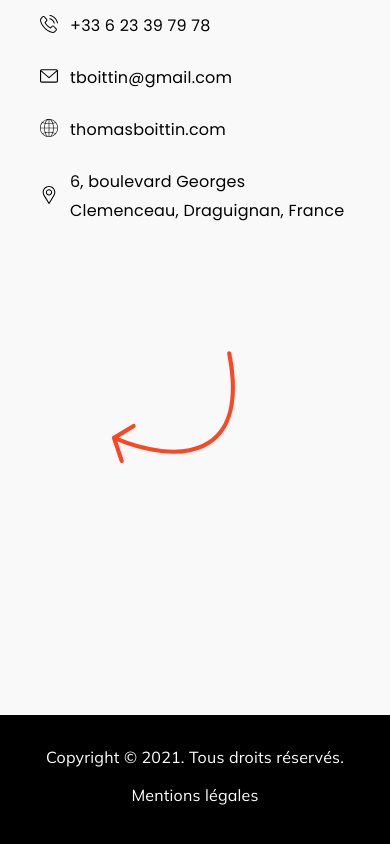
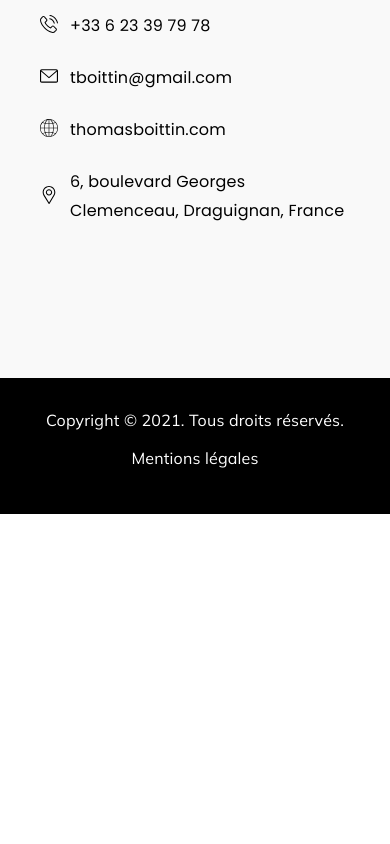
Before and after one commit to tboittin/kura-website, a Next.js app: page / in a window 390 px wide. Shown: the part 4564-5408 px from the top of the page. After the commit the page ends 5078 px from the top, so only its background shows below. Built offline with nearby package versions, Linux system fonts and the light colour scheme.

Commit message:
removed contact arrow for mobile devices

```diff
--- a/public/css/style.css
+++ b/public/css/style.css
@@ -2373,6 +2373,11 @@ body.dark .kura_tm_settings .cursor li .svg,
   .kura_tm_modalbox .box_inner {
     width: 700px;
   }
+  .kura_tm_contact .right {
+    /* width: 50%;
+    padding-left: 100px; */
+    display: none;
+  }
 }
 @media (max-width: 1040px) {
   .mouse-cursor {
@@ -2438,6 +2443,9 @@ body.dark .kura_tm_settings .cursor li .svg,
     width: 100%;
     padding-left: 0px;
   }
+  .kura_tm_contact {
+    padding-bottom: 100px;
+  }
   .kura_tm_contact .contact_inner {
     flex-direction: column;
   }
@@ -2446,10 +2454,10 @@ body.dark .kura_tm_settings .cursor li .svg,
     padding-right: 0px;
     margin-bottom: 30px;
   }
-  .kura_tm_contact .right {
+  /* .kura_tm_contact .right {
     width: 100%;
     padding-left: 0px;
-  }
+  } */
   .kura_tm_modalbox .box_inner {
     width: 500px;
   }
```
